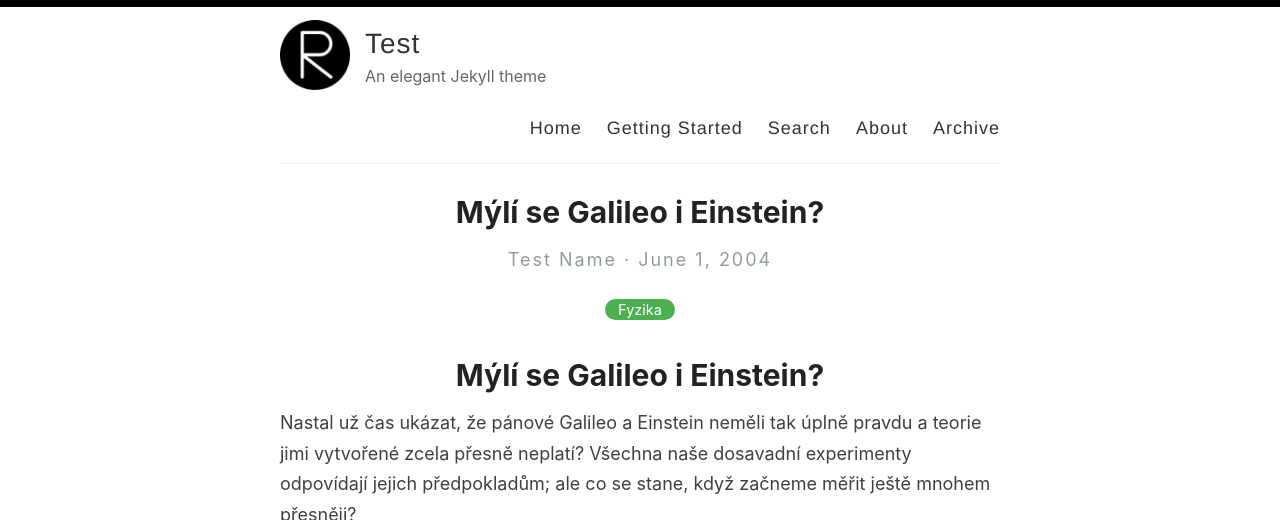
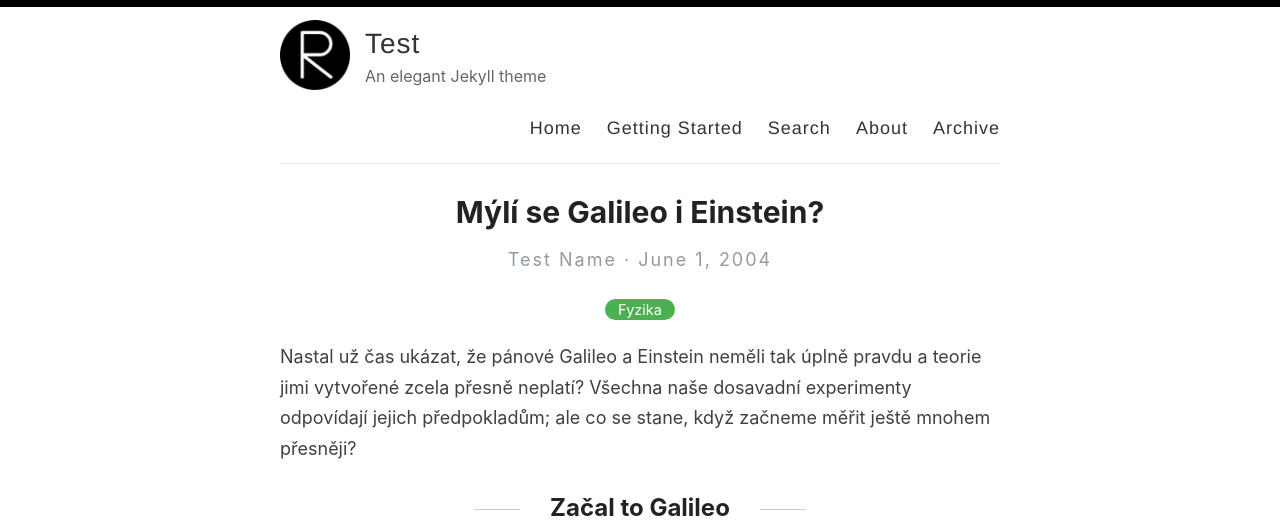
Before and after one commit to srubarm/srubarm.github.io, a Jekyll site: the page built from _posts/2004-06-01-myli-se-galileo-i-einstein.md, in a window 1280 px wide and 900 px high, cut to the strip 0-520 px from the top of the window. Built offline with Jekyll 4.4.1, drawn with Linux system fonts in a browser that asks for light colours.

Commit message:
Update 2004-06-01-myli-se-galileo-i-einstein.md

```diff
--- a/_posts/2004-06-01-myli-se-galileo-i-einstein.md
+++ b/_posts/2004-06-01-myli-se-galileo-i-einstein.md
@@ -4,8 +4,6 @@ title: Mýlí se Galileo i Einstein?
 categories: [Fyzika]
 permalink: /fyzika/myli-se-galileo-i-einstein.html
 ---
-
-# Mýlí se Galileo i Einstein?
 
 Nastal už čas ukázat, že pánové Galileo a Einstein neměli tak úplně pravdu a teorie jimi vytvořené zcela přesně neplatí? Všechna naše dosavadní experimenty odpovídají jejich předpokladům; ale co se stane, když začneme měřit ještě mnohem přesněji?
 
```
